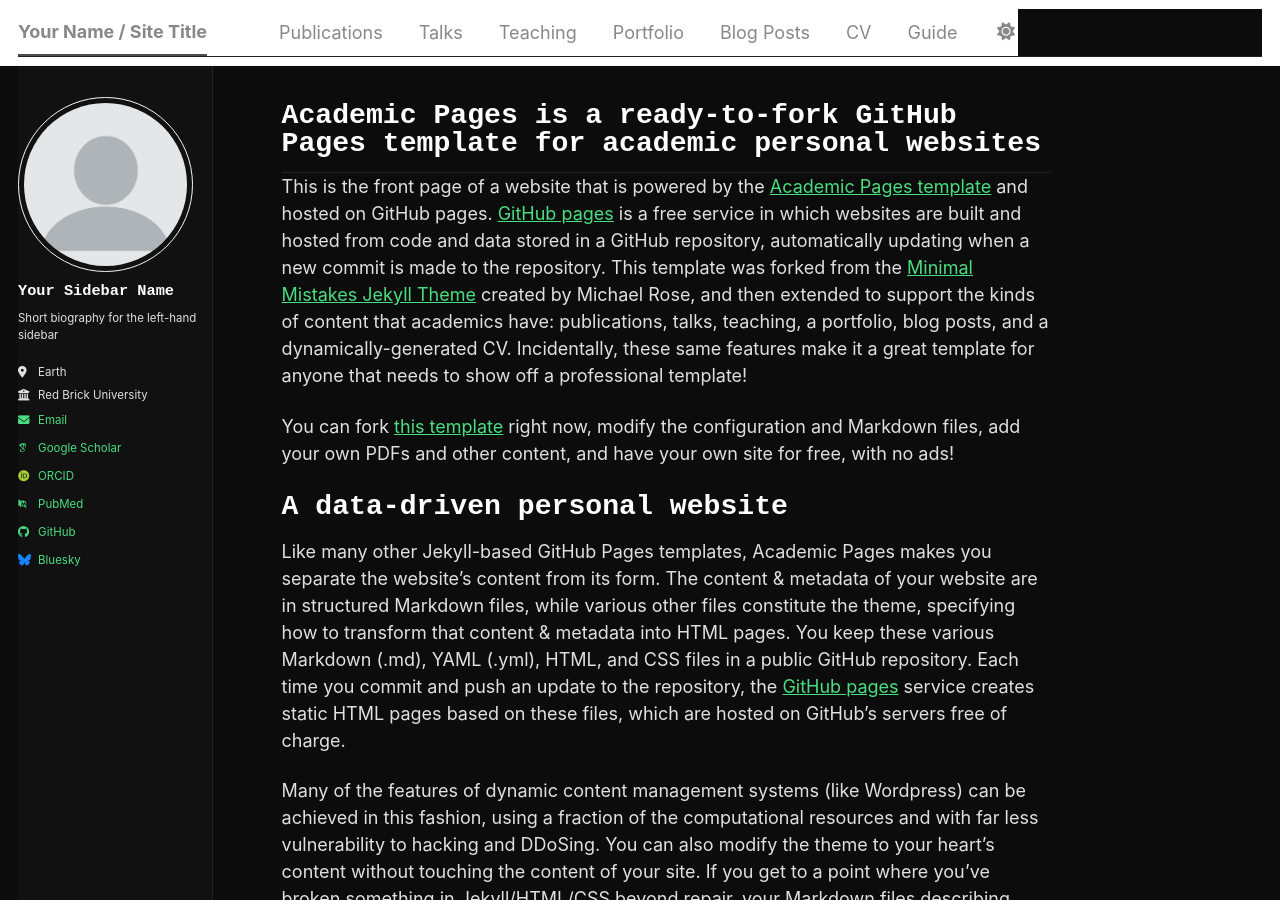
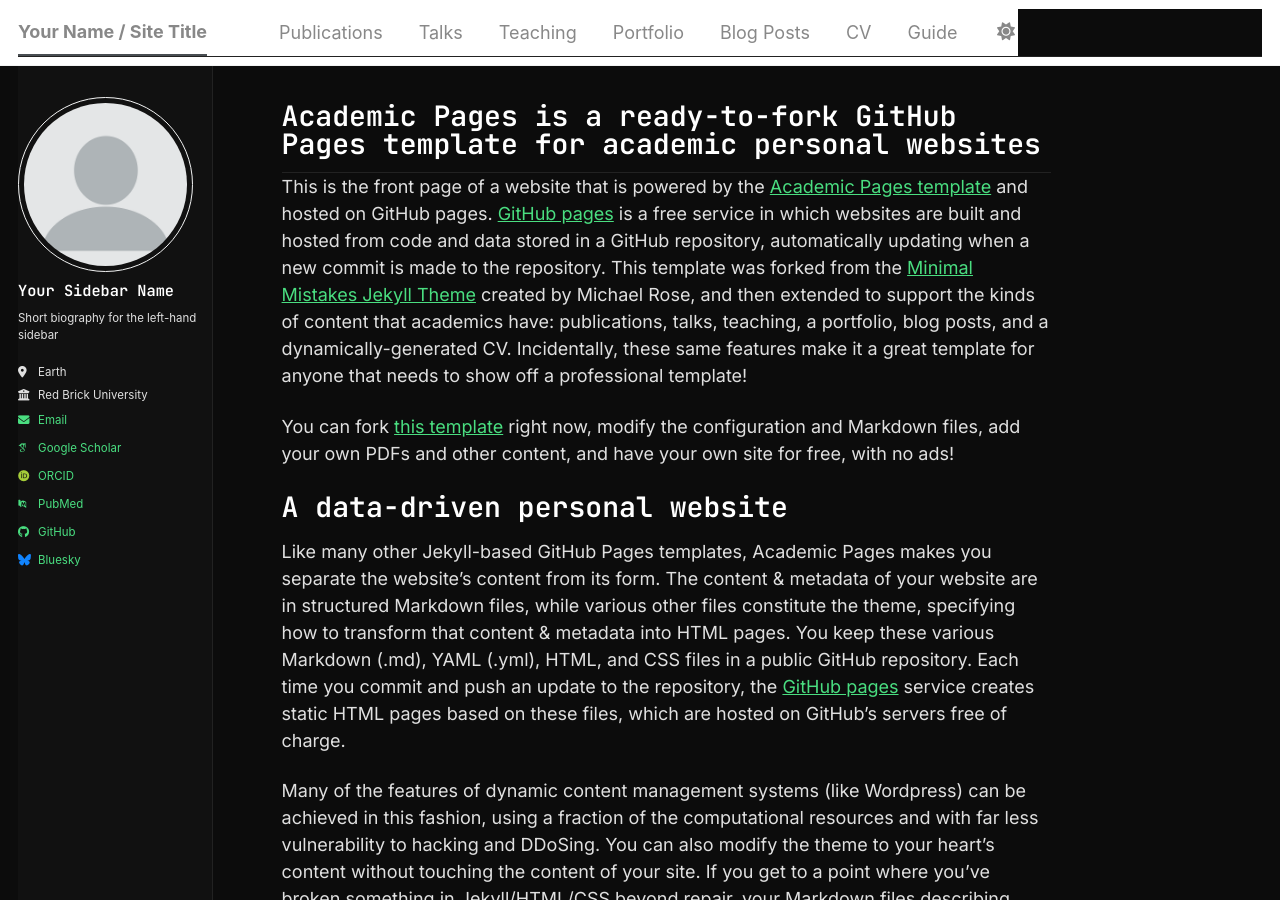
Before and after one commit to geraldHoff/geraldHoff.github.io, a Jekyll site: the page built from _pages/about.md, in a window 1280 px wide and 900 px high. Built offline with Jekyll 4.4.1, drawn with Linux system fonts in a browser that asks for light colours; some web fonts are replaced; a script bundle is joined from its source files by our own code; library files that are not in the unit come from our copies.

Commit message:
Add preconnect and font stylesheets to head.html

```diff
--- a/_includes/head.html
+++ b/_includes/head.html
@@ -14,3 +14,6 @@
 
 <!-- For all browsers -->
 <link rel="stylesheet" href="{{ base_path }}/assets/css/main.css">
+<link rel="preconnect" href="https://fonts.googleapis.com">
+<link rel="preconnect" href="https://fonts.gstatic.com" crossorigin>
+<link href="https://fonts.googleapis.com/css2?family=Inter:wght@400;600&family=JetBrains+Mono:wght@400;600&display=swap" rel="stylesheet">
```
